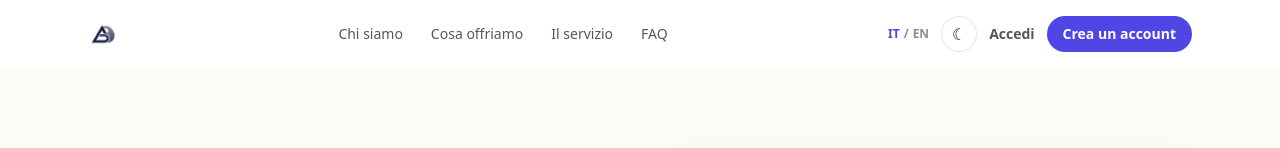
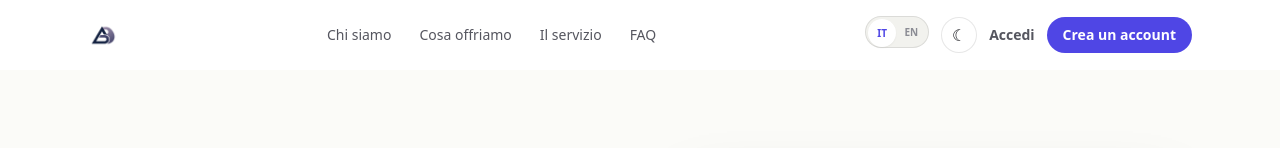
Before and after one commit to Breguino/Bilancio-app, a Next.js app: page / in a window 1280 px wide. Shown: the top 148 px of the page. Built offline with nearby package versions, Linux system fonts and the light colour scheme; no server answers.

Commit message:
Restyle the language selector as a sliding toggle switch
Replaces the two-button IT/EN picker with a single pill-shaped
switch and an animated knob, closer to a standard on/off toggle.

```diff
--- a/components/language-switcher.tsx
+++ b/components/language-switcher.tsx
@@ -6,38 +6,30 @@ import type { Locale } from "@/lib/i18n/locales";
 
 export function LanguageSwitcher({ locale, label }: { locale: Locale; label: string }) {
   const pathname = usePathname();
+  const nextLocale = locale === "it" ? "en" : "it";
 
   return (
-    <form action={setLocale} aria-label={label} className="flex items-center gap-1 text-xs font-bold shrink-0">
+    <form action={setLocale} aria-label={label} className="shrink-0">
       <input type="hidden" name="path" value={pathname} />
       <button
         type="submit"
         name="locale"
-        value="it"
-        aria-current={locale === "it"}
-        className={
-          locale === "it"
-            ? "text-accent"
-            : "text-ink-muted dark:text-neutral-500 hover:text-ink dark:hover:text-neutral-100"
-        }
+        value={nextLocale}
+        role="switch"
+        aria-checked={locale === "en"}
+        className="relative inline-flex items-center w-16 h-8 rounded-full border border-border dark:border-neutral-700 bg-surface-alt dark:bg-neutral-800 transition-colors hover:border-accent/50"
       >
-        IT
-      </button>
-      <span className="text-ink-muted dark:text-neutral-600" aria-hidden="true">
-        /
-      </span>
-      <button
-        type="submit"
-        name="locale"
-        value="en"
-        aria-current={locale === "en"}
-        className={
-          locale === "en"
-            ? "text-accent"
-            : "text-ink-muted dark:text-neutral-500 hover:text-ink dark:hover:text-neutral-100"
-        }
-      >
-        EN
+        <span className="absolute inset-0 flex items-center justify-between px-2.5 text-[10px] font-bold text-ink-muted dark:text-neutral-500 pointer-events-none select-none">
+          <span className={locale === "it" ? "opacity-0" : "opacity-100"}>IT</span>
+          <span className={locale === "en" ? "opacity-0" : "opacity-100"}>EN</span>
+        </span>
+        <span
+          className={`absolute top-0.5 left-0.5 w-7 h-7 rounded-full bg-white dark:bg-neutral-900 shadow-sm flex items-center justify-center text-[10px] font-bold text-accent transition-transform duration-200 ease-out ${
+            locale === "en" ? "translate-x-8" : "translate-x-0"
+          }`}
+        >
+          {locale.toUpperCase()}
+        </span>
       </button>
     </form>
   );
```
